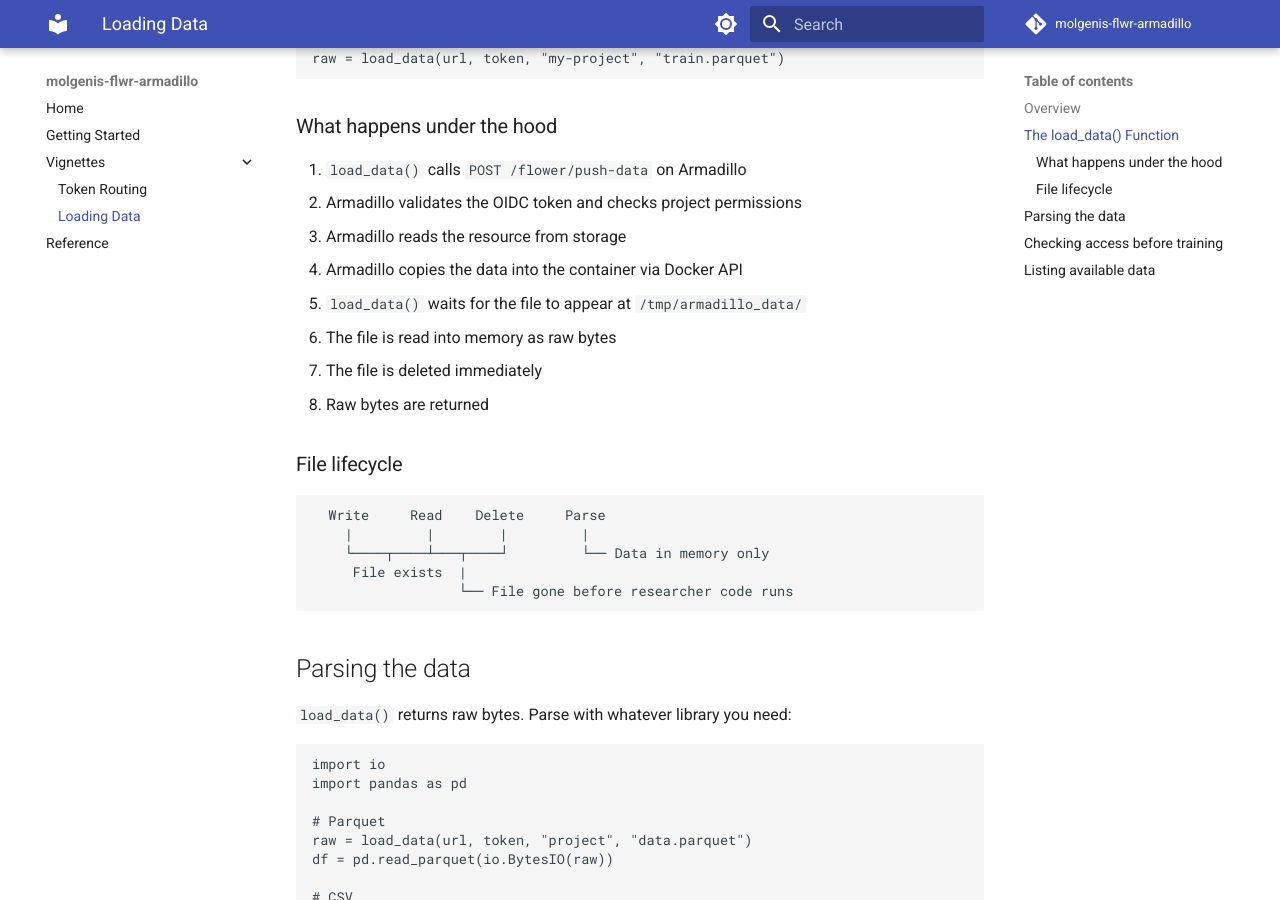
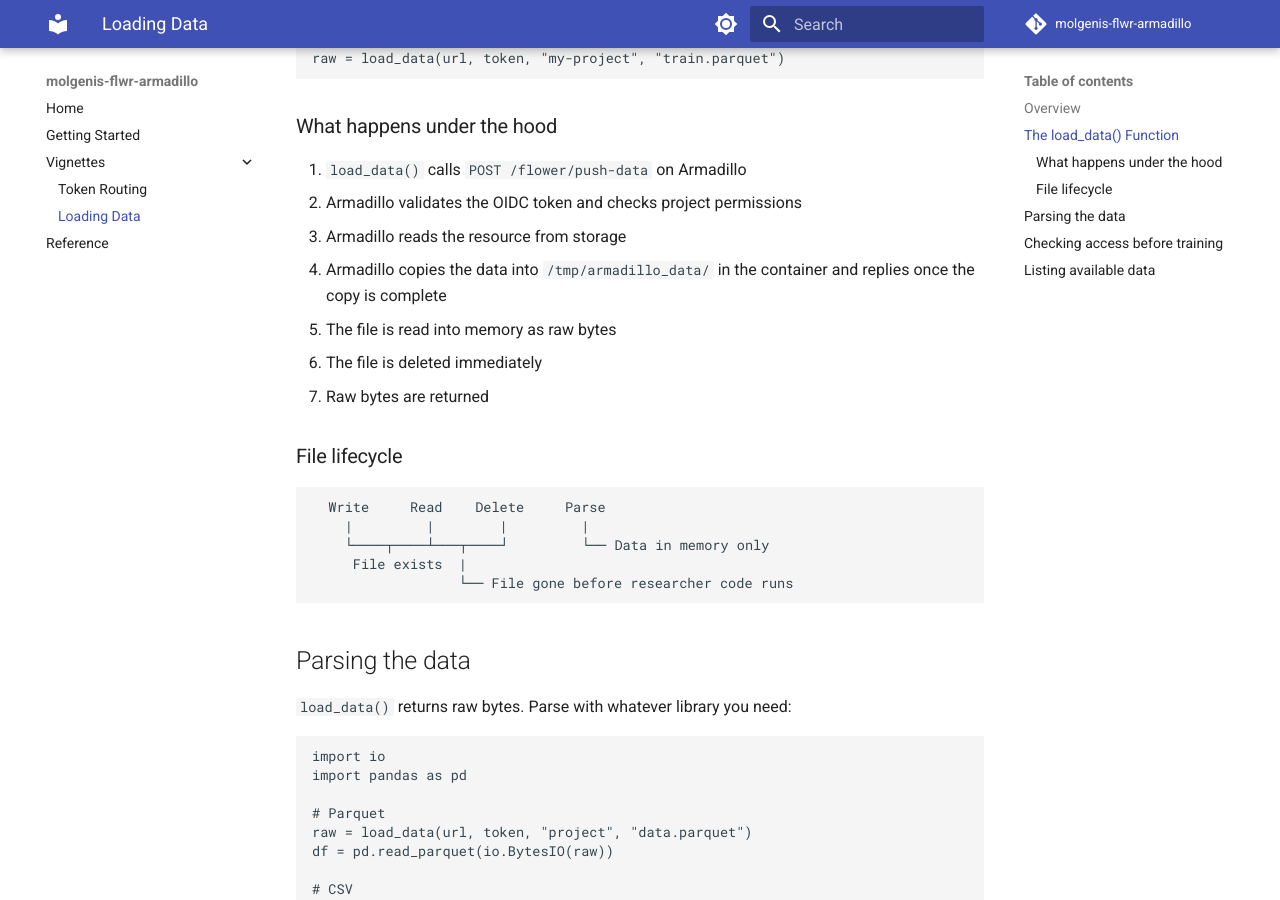
Before and after one commit to molgenis/molgenis-flwr-armadillo, an MkDocs documentation site: the page built from docs/vignettes/loading-data.md, in a window 1280 px wide and 900 px high, scrolled down 436 px. Built offline with MkDocs 1.6.1 and Material for MkDocs 9.7.7, drawn with Linux system fonts in a browser that asks for light colours; comment, search, counter and statistics services are not loaded.

Commit message:
docs: load_data no longer waits for the file

```diff
--- a/docs/vignettes/loading-data.md
+++ b/docs/vignettes/loading-data.md
@@ -19,11 +19,10 @@ raw = load_data(url, token, "my-project", "train.parquet")
 1. `load_data()` calls `POST /flower/push-data` on Armadillo
 2. Armadillo validates the OIDC token and checks project permissions
 3. Armadillo reads the resource from storage
-4. Armadillo copies the data into the container via Docker API
-5. `load_data()` waits for the file to appear at `/tmp/armadillo_data/`
-6. The file is read into memory as raw bytes
-7. The file is deleted immediately
-8. Raw bytes are returned
+4. Armadillo copies the data into `/tmp/armadillo_data/` in the container and replies once the copy is complete
+5. The file is read into memory as raw bytes
+6. The file is deleted immediately
+7. Raw bytes are returned
 
 ### File lifecycle
 
```
